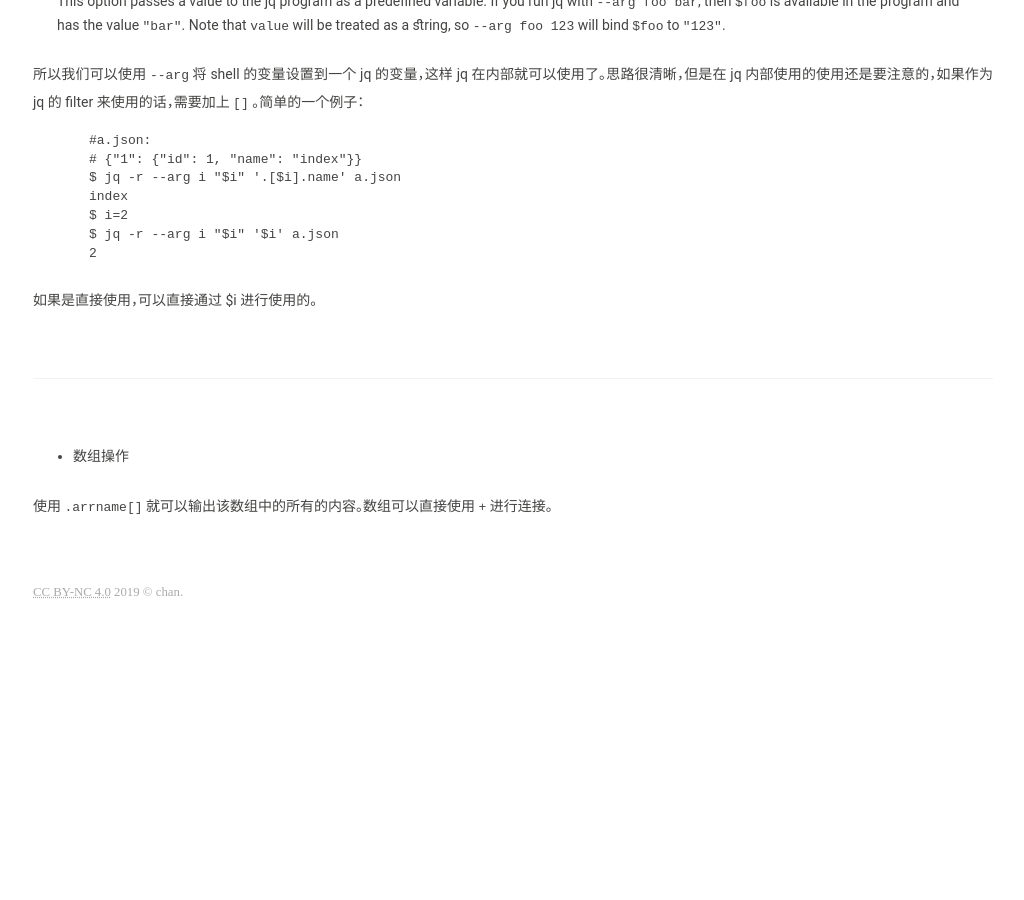
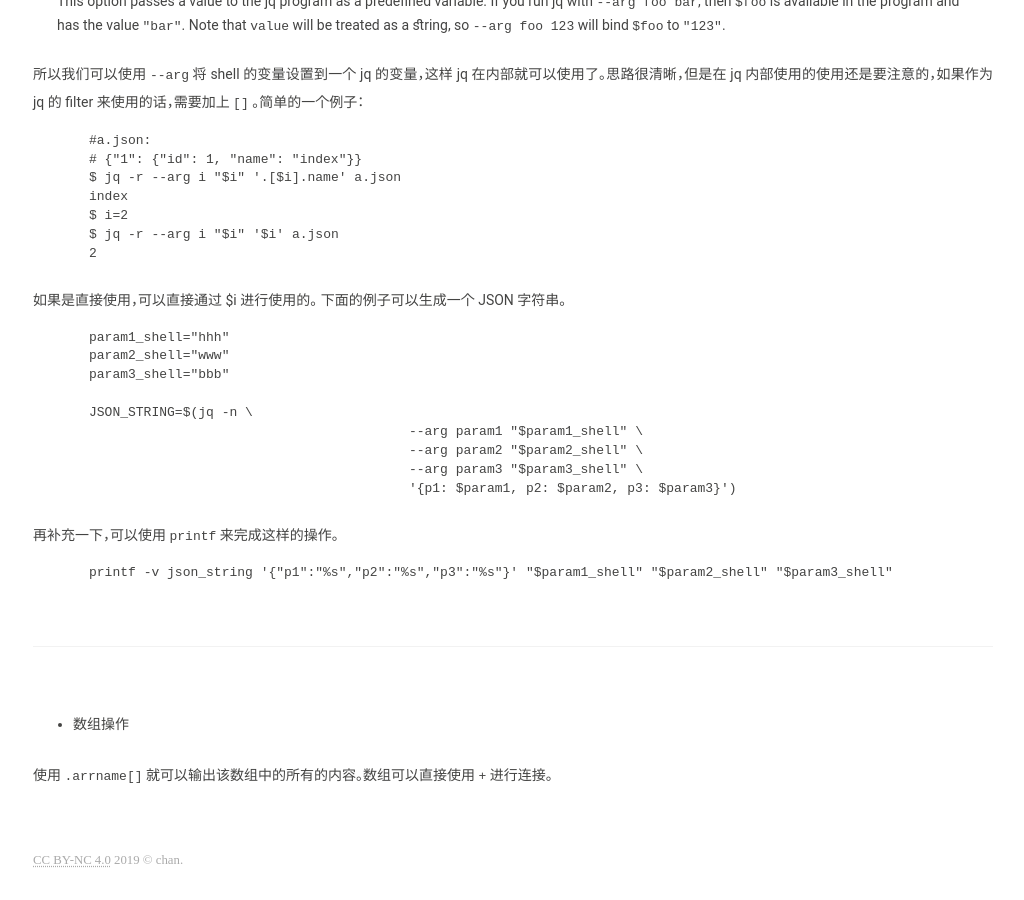
Before and after one commit to JesseEisen/chan, a Jekyll site: the page built from _posts/2019-11-1-thirdparty-tool.md, in a window 1280 px wide and 900 px high, scrolled down 815 px. Shown: the whole window, without its empty margins (127-1151 px from the left). Built offline with Jekyll 4.4.1, drawn with Linux system fonts in a browser that asks for light colours; our own code applies the rules of GitHub Pages for plain Markdown files; before the commit the page ends 1447 px from its top, so only the background shows below that.

Commit message:
add new comment

````diff
--- a/_posts/2019-11-1-thirdparty-tool.md
+++ b/_posts/2019-11-1-thirdparty-tool.md
@@ -36,7 +36,27 @@ $ jq -r --arg i "$i" '$i' a.json
 2
 ```
 
-如果是直接使用，可以直接通过 $i 进行使用的。
+如果是直接使用，可以直接通过 $i 进行使用的。 下面的例子可以生成一个 JSON 字符串。
+
+```shell
+param1_shell="hhh"
+param2_shell="www"
+param3_shell="bbb"
+
+JSON_STRING=$(jq -n \
+					 --arg param1 "$param1_shell" \
+					 --arg param2 "$param2_shell" \
+					 --arg param3 "$param3_shell" \
+					 '{p1: $param1, p2: $param2, p3: $param3}')
+```
+
+再补充一下，可以使用 `printf` 来完成这样的操作。
+
+```shell
+printf -v json_string '{"p1":"%s","p2":"%s","p3":"%s"}' "$param1_shell" "$param2_shell" "$param3_shell"
+```
+
+
 
 ---
 
````
Also changed, not shown: _posts/2020-06-23-useful-list.md (+7 -1 lines).
